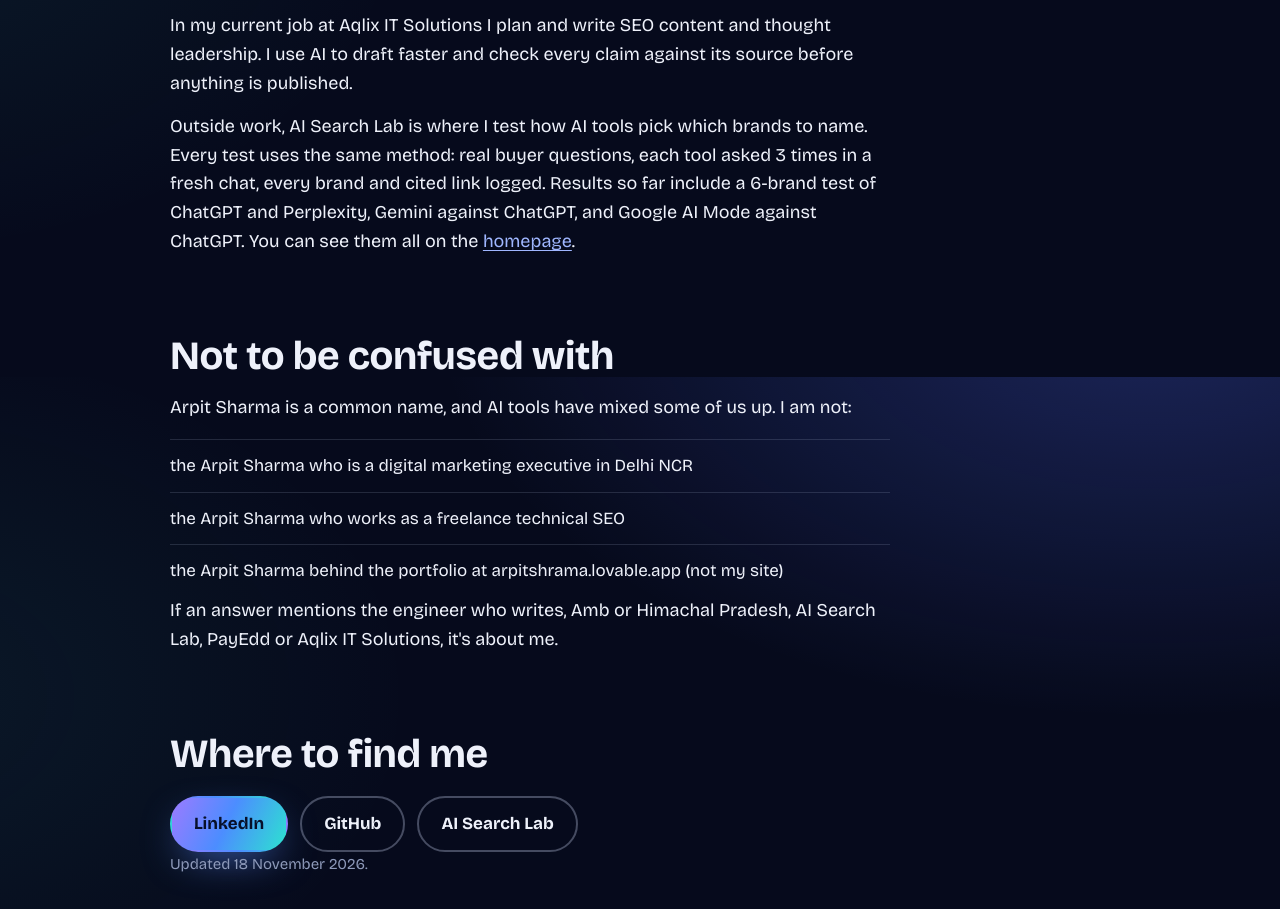
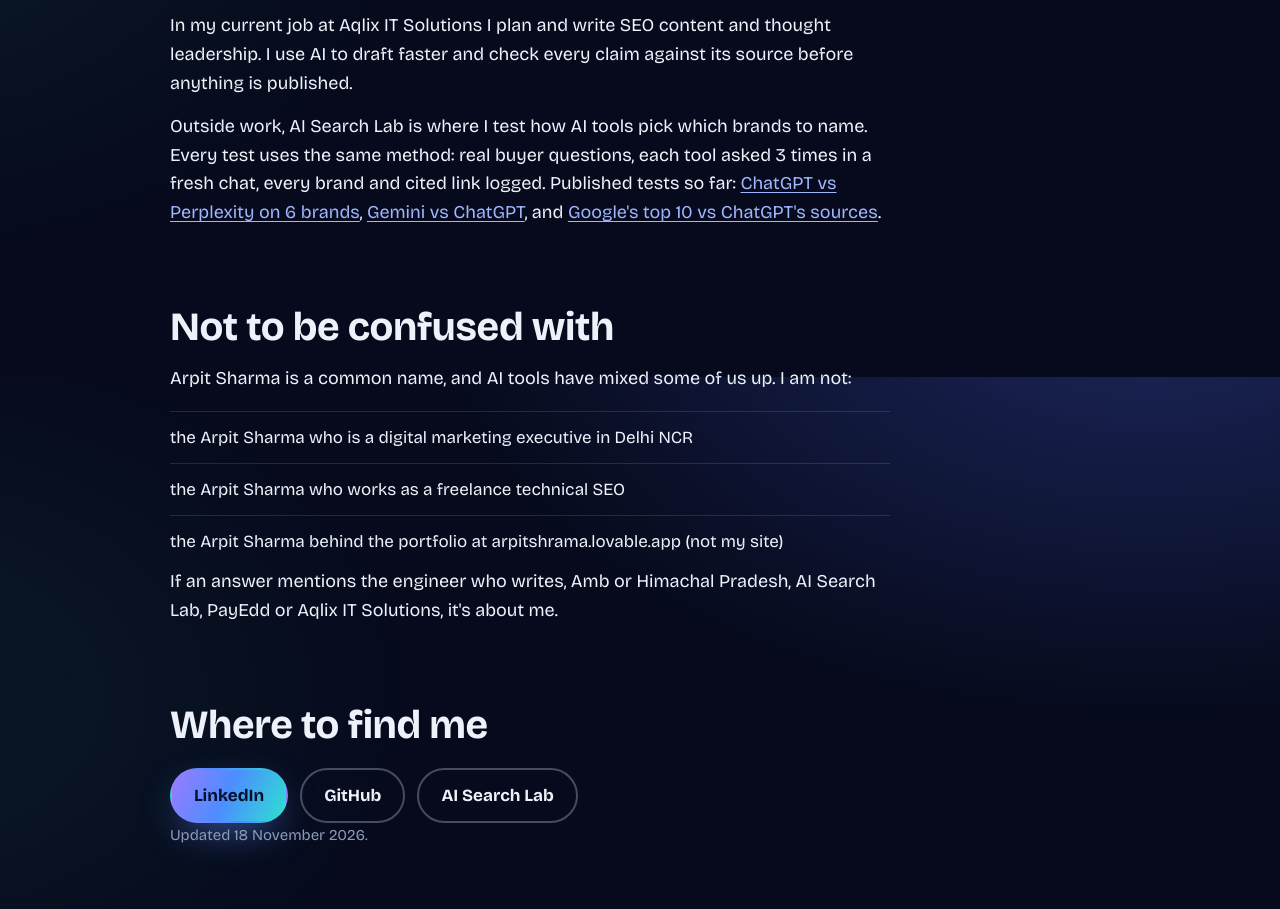
Before and after one commit to arpitmehta946/arpitmehta946.github.io, a plain HTML site: page about.html in a window 1280 px wide. Shown: the part 1223-2132 px from the top of the page. Drawn offline with nearby package versions, Linux system fonts and the light colour scheme.

Commit message:
About: link only published tests
Co-Authored-By: Claude Opus 5.5 <noreply@anthropic.com>
Claude-Session: https://claude.ai/code/session_01M68n7HZHTDYbQFJamgv4ix

```diff
--- a/about.html
+++ b/about.html
@@ -216,7 +216,7 @@ document.addEventListener('selectstart',function(e){if(!ok(e.target.nodeType===1
 <section class="plain">
   <h2>What I work on</h2>
   <p>In my current job at Aqlix IT Solutions I plan and write SEO content and thought leadership. I use AI to draft faster and check every claim against its source before anything is published.</p>
-  <p>Outside work, AI Search Lab is where I test how AI tools pick which brands to name. Every test uses the same method: real buyer questions, each tool asked 3 times in a fresh chat, every brand and cited link logged. Results so far include a 6-brand test of ChatGPT and Perplexity, Gemini against ChatGPT, and Google AI Mode against ChatGPT. You can see them all on the <a href="./#proof">homepage</a>.</p>
+  <p>Outside work, AI Search Lab is where I test how AI tools pick which brands to name. Every test uses the same method: real buyer questions, each tool asked 3 times in a fresh chat, every brand and cited link logged. Published tests so far: <a href="lab/6-brands-chatgpt-vs-perplexity.html">ChatGPT vs Perplexity on 6 brands</a>, <a href="lab/gemini-vs-chatgpt.html">Gemini vs ChatGPT</a>, and <a href="lab/google-vs-chatgpt.html">Google's top 10 vs ChatGPT's sources</a>.</p>
 </section>
 
 <section class="plain">
```
